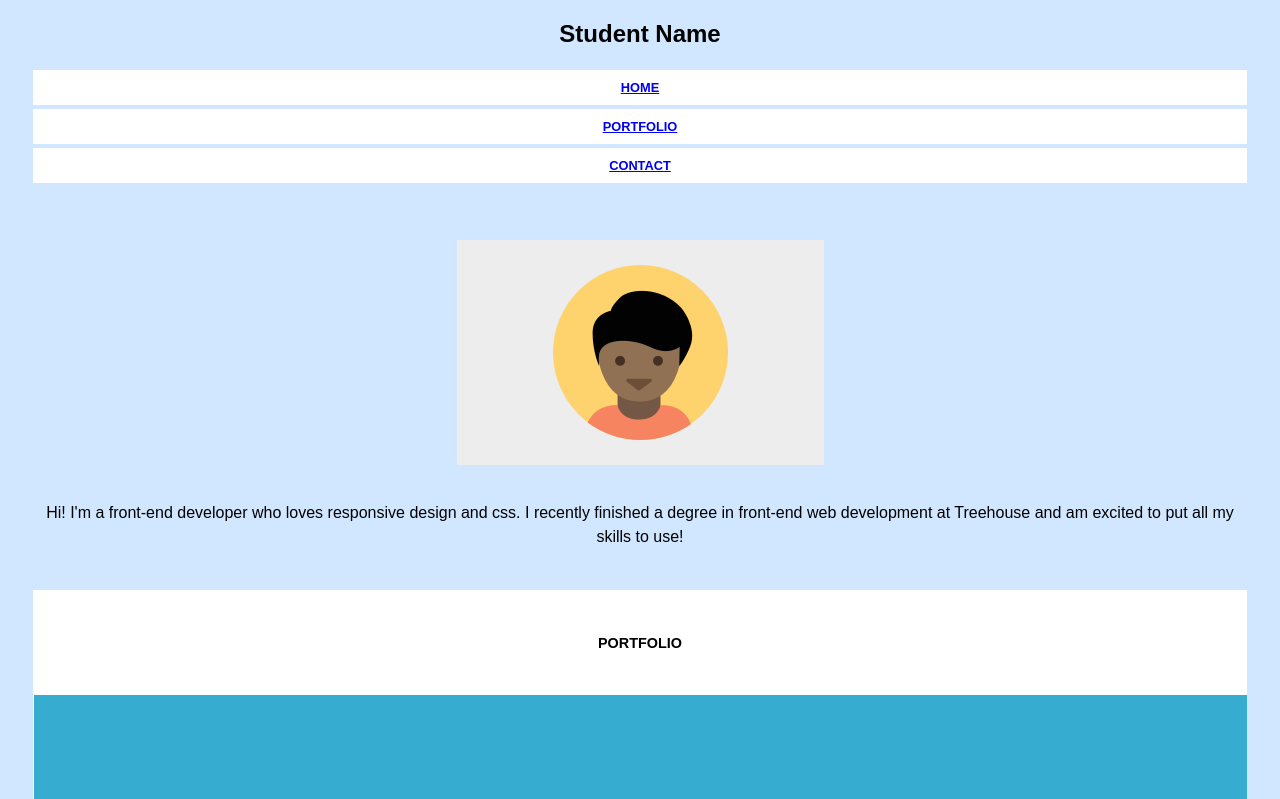
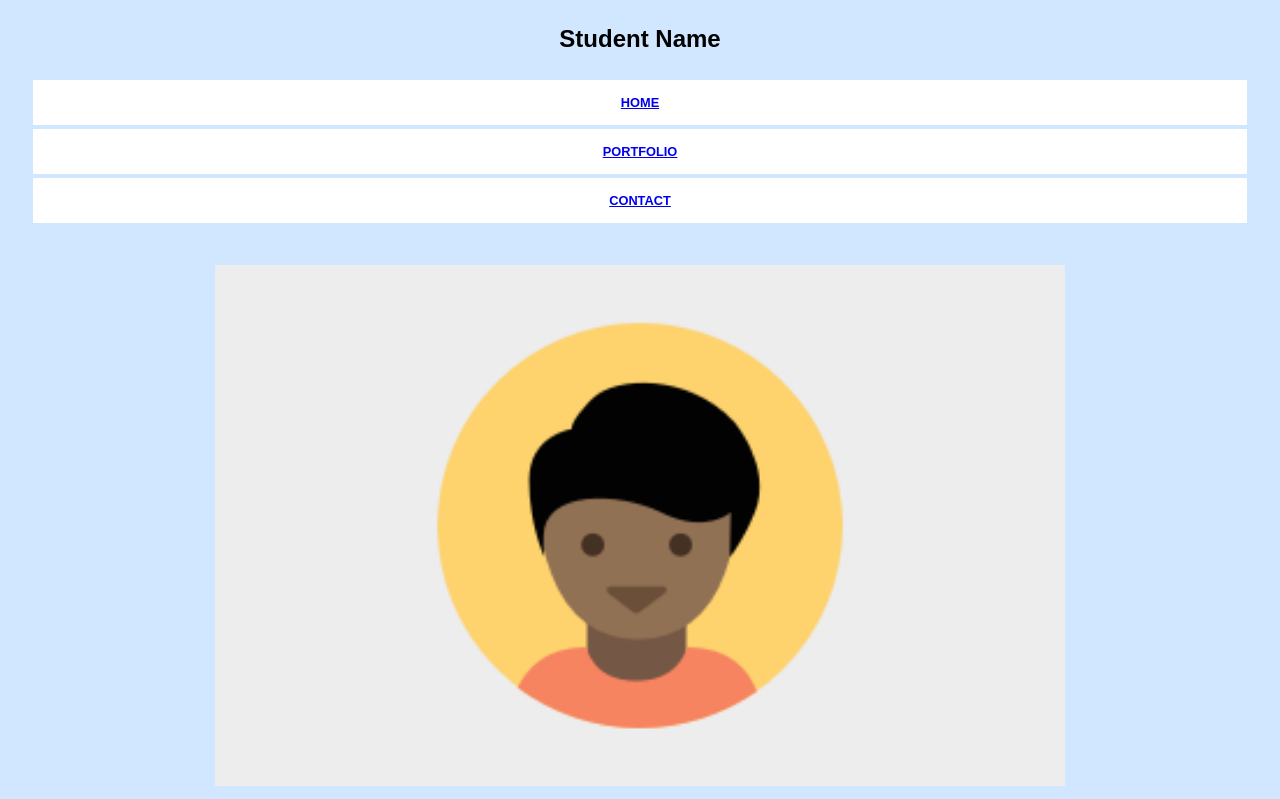
Before and after one commit to Sizu24/Responsive-Layout, a plain HTML site: page index.html in a window 1280 px wide. Shown: the top 799 px of the page. Drawn offline with Linux system fonts and the light colour scheme.

Commit message:
Changed profile image size down to 70%

```diff
--- a/css/style.css
+++ b/css/style.css
@@ -22,7 +22,7 @@ ul {
 }
 
 nav li {
-  padding: 10px 0;
+  padding: 15px 0;
   margin: 2px 0;
   background: #ffffff;
   font-size: 0.8rem;
@@ -59,13 +59,14 @@ main {
 h2 {
   font-size: 1.2rem;
   font-weight: 400;
+  padding-top: 10px;
 }
 
 article p {
   font-size: 0.9em;
   font-weight: 100;
   line-height: 1.4;
-  padding: 0 10px 30px 10px;
+  padding: 0 10px 20px 10px;
 
 }
 
@@ -97,8 +98,8 @@ footer p {
 }
 
 header .profile-pic {
-  margin-top: 55px;
-  margin-bottom: 10px;
+  margin-top: 40px;
+  width: 70%;
 }
 
 .title {
```
